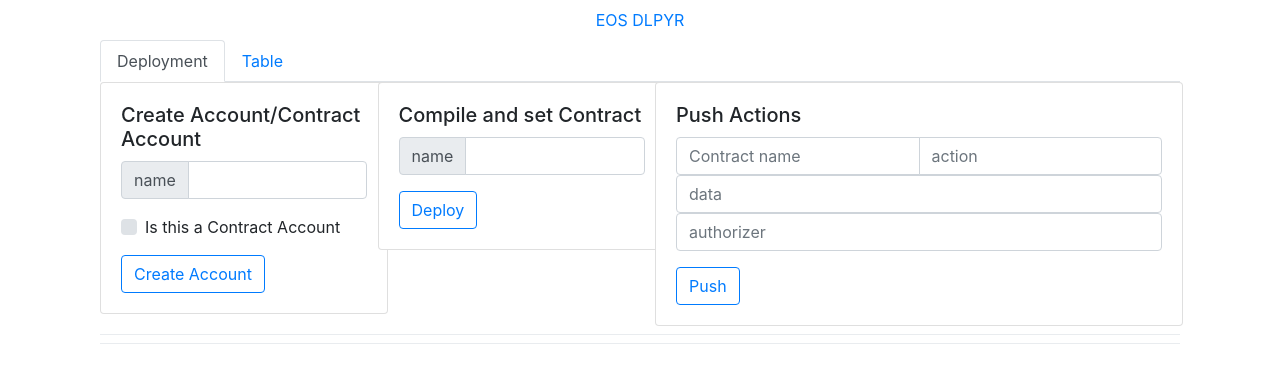
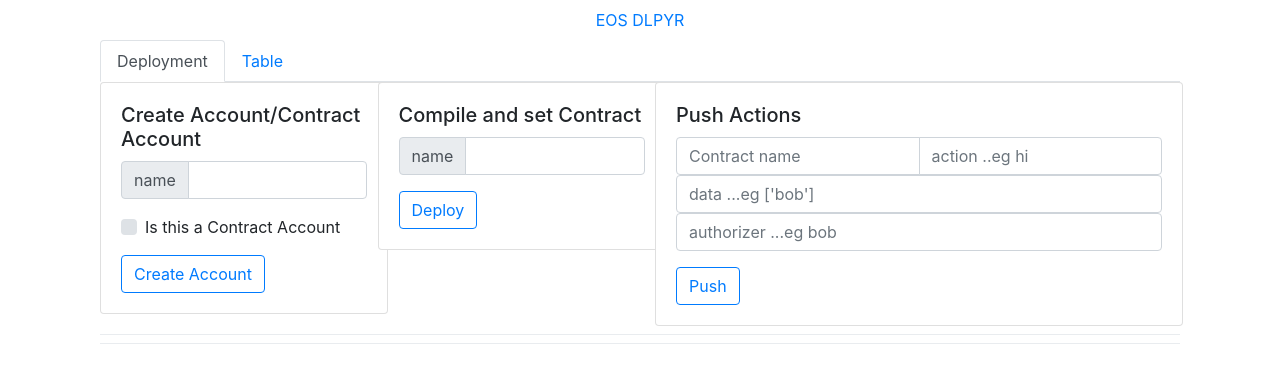
Before and after one commit to yashwanth2804/EOSdplyr, a website: page public/index.html in a window 1280 px wide. Drawn offline with nearby package versions, Linux system fonts and the light colour scheme.

Commit message:
Update index.html

```diff
--- a/public/index.html
+++ b/public/index.html
@@ -92,15 +92,15 @@
                                         <p class="card-text">
                                             <div class="input-group">
                                                 <input type="text" id="Push_ctrName" placeholder="Contract name" aria-label="First name" class="form-control">
-                                                <input type="text" id="Push_actName" placeholder="action" aria-label="Last name" class="form-control">
+                                                <input type="text" id="Push_actName" placeholder="action ..eg hi" aria-label="Last name" class="form-control">
                                             </div>
                                             <div class="input-group">
 
-                                                <input type="text" id="Push_data" placeholder="data" aria-label="Last name" class="form-control">
+                                                <input type="text" id="Push_data" placeholder="data ...eg ['bob']" aria-label="Last name" class="form-control">
                                             </div>
                                             <div class="input-group">
 
-                                                <input type="text" id="Push_auth" placeholder="authorizer" aria-label="Last name" class="form-control">
+                                                <input type="text" id="Push_auth" placeholder="authorizer ...eg bob " aria-label="Last name" class="form-control">
                                             </div>
                                         </p>
                                         <button id="Push" class="btn btn-outline-primary">Push</button>
```
